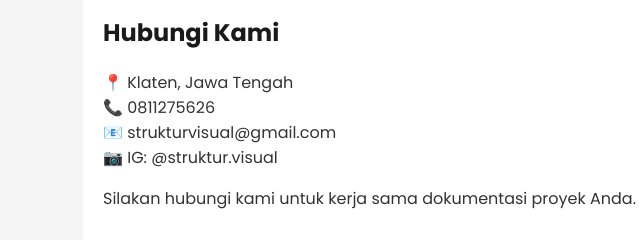
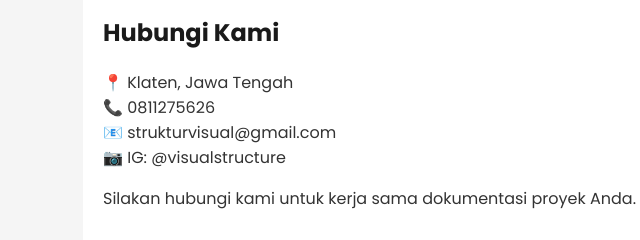
Before and after one commit to AbrarMumtaz/Visual-Structure, a plain HTML site: page index.html in a window 1280 px wide. Shown: the part 1298-1538 px from the top of the page, 37-677 px from the left. Drawn offline with Linux system fonts and the light colour scheme.

Commit message:
Add files via upload

```diff
--- a/index.html
+++ b/index.html
@@ -141,7 +141,7 @@
     <p>📍 Klaten, Jawa Tengah<br>
        📞 0811275626<br>
        📧 strukturvisual@gmail.com<br>
-       📷 IG: @struktur.visual</p>
+       📷 IG: @visualstructure</p>
     <p>Silakan hubungi kami untuk kerja sama dokumentasi proyek Anda.</p>
   </section>
 
```
